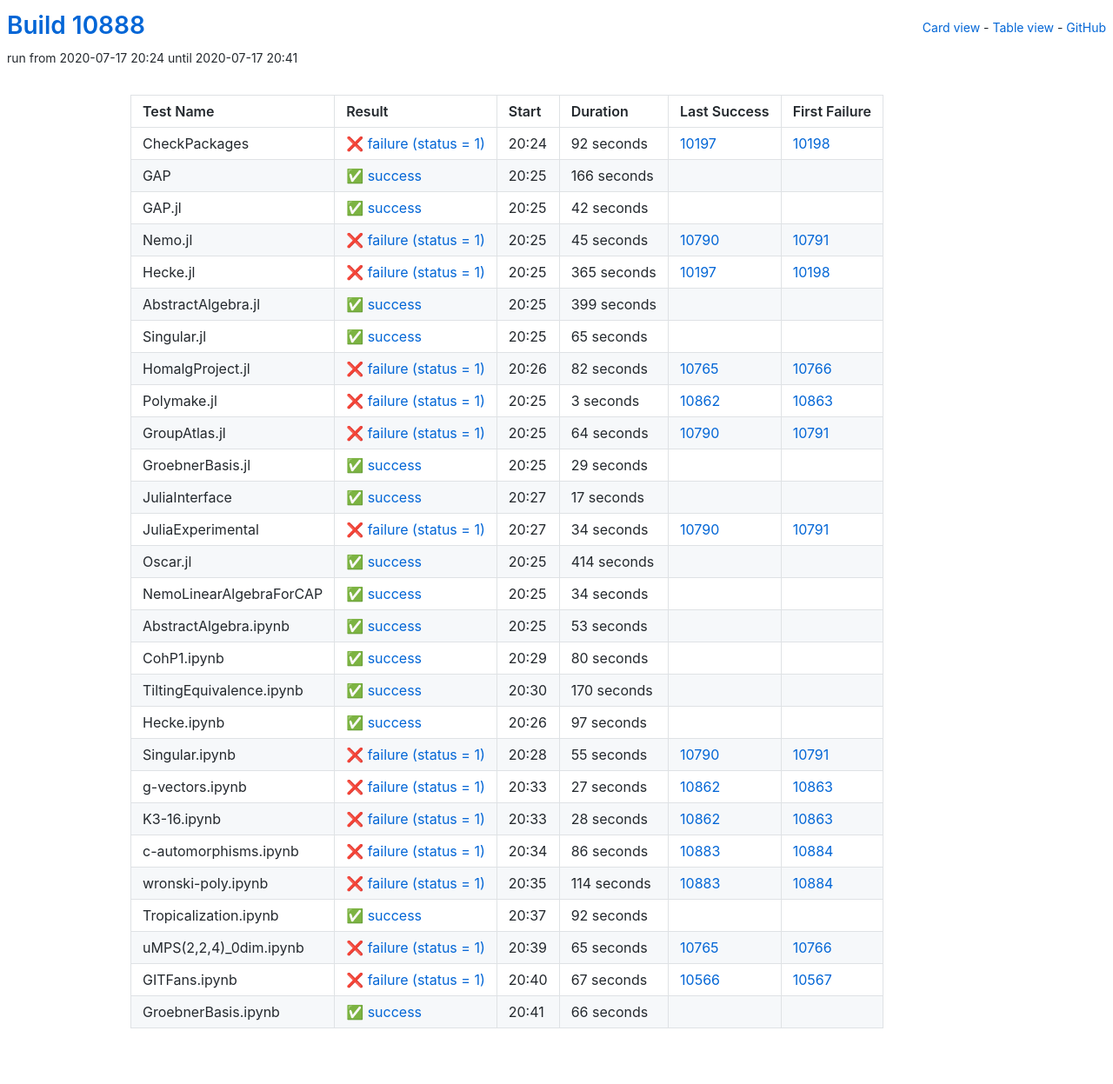
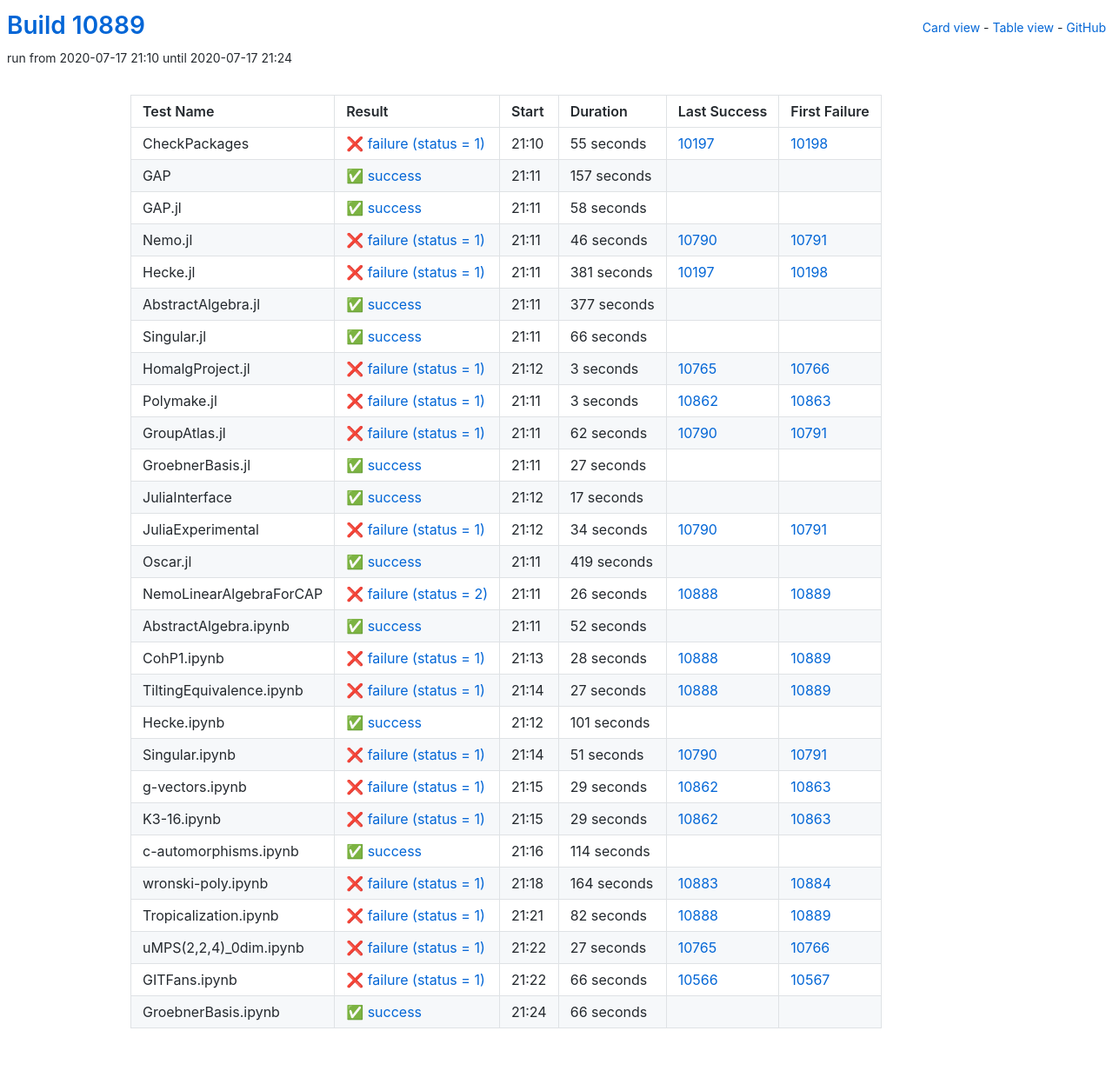
Before and after one commit to oscar-system/oscar-ci-status, a Jekyll site: the page built from table.html, in a window 1280 px wide. Shown: the whole page at 87% size. Built offline with Jekyll 4.4.1, drawn with Linux system fonts in a browser that asks for light colours.

Commit message:
Build #10889

```diff
--- a/_data/ci.yml
+++ b/_data/ci.yml
@@ -1,6 +1,6 @@
 ---
-build: 10888
-build_url: https://oscarci.mathematik.uni-kl.de/job/oscar/10888/
+build: 10889
+build_url: https://oscarci.mathematik.uni-kl.de/job/oscar/10889/
 job: oscar
 organization: oscar-system
 repo: oscar-ci-status
@@ -8,104 +8,104 @@
 tests:
 - name: CheckPackages
   id: checkpackages
-  log: https://oscarci.mathematik.uni-kl.de/job/oscar/10888/artifact/logs/build-10888/CheckPackages.log
-  start: 2020-07-17 20:24
+  log: https://oscarci.mathematik.uni-kl.de/job/oscar/10889/artifact/logs/build-10889/CheckPackages.log
+  start: 2020-07-17 21:10
   success: false
   exitcode: 1
   status: failure
-  duration: 92
+  duration: 55
   last_success: 10197
   last_success_url: https://oscarci.mathematik.uni-kl.de/job/oscar/10197/
   first_failure: 10198
   first_failure_url: https://oscarci.mathematik.uni-kl.de/job/oscar/10198/
 - name: GAP
   id: gap
-  log: https://oscarci.mathematik.uni-kl.de/job/oscar/10888/artifact/logs/build-10888/GAP.log
-  start: 2020-07-17 20:25
+  log: https://oscarci.mathematik.uni-kl.de/job/oscar/10889/artifact/logs/build-10889/GAP.log
+  start: 2020-07-17 21:11
   success: true
   exitcode: 0
   status: success
-  duration: 166
+  duration: 157
   last_success: false
   last_success_url:
   first_failure: false
   first_failure_url:
 - name: GAP.jl
   id: gap-jl
-  log: https://oscarci.mathematik.uni-kl.de/job/oscar/10888/artifact/logs/build-10888/GAP.jl.log
-  start: 2020-07-17 20:25
+  log: https://oscarci.mathematik.uni-kl.de/job/oscar/10889/artifact/logs/build-10889/GAP.jl.log
+  start: 2020-07-17 21:11
   success: true
   exitcode: 0
   status: success
-  duration: 42
+  duration: 58
   last_success: false
   last_success_url:
   first_failure: false
   first_failure_url:
 - name: Nemo.jl
   id: nemo-jl
-  log: https://oscarci.mathematik.uni-kl.de/job/oscar/10888/artifact/logs/build-10888/Nemo.jl.log
-  start: 2020-07-17 20:25
+  log: https://oscarci.mathematik.uni-kl.de/job/oscar/10889/artifact/logs/build-10889/Nemo.jl.log
+  start: 2020-07-17 21:11
   success: false
   exitcode: 1
   status: failure
-  duration: 45
+  duration: 46
   last_success: 10790
   last_success_url: https://oscarci.mathematik.uni-kl.de/job/oscar/10790/
   first_failure: 10791
   first_failure_url: https://oscarci.mathematik.uni-kl.de/job/oscar/10791/
 - name: Hecke.jl
   id: hecke-jl
-  log: https://oscarci.mathematik.uni-kl.de/job/oscar/10888/artifact/logs/build-10888/Hecke.jl.log
-  start: 2020-07-17 20:25
+  log: https://oscarci.mathematik.uni-kl.de/job/oscar/10889/artifact/logs/build-10889/Hecke.jl.log
+  start: 2020-07-17 21:11
   success: false
   exitcode: 1
   status: failure
-  duration: 365
+  duration: 381
   last_success: 10197
   last_success_url: https://oscarci.mathematik.uni-kl.de/job/oscar/10197/
   first_failure: 10198
   first_failure_url: https://oscarci.mathematik.uni-kl.de/job/oscar/10198/
 - name: AbstractAlgebra.jl
   id: abstractalgebra-jl
-  log: https://oscarci.mathematik.uni-kl.de/job/oscar/10888/artifact/logs/build-10888/AbstractAlgebra.jl.log
-  start: 2020-07-17 20:25
+  log: https://oscarci.mathematik.uni-kl.de/job/oscar/10889/artifact/logs/build-10889/AbstractAlgebra.jl.log
+  start: 2020-07-17 21:11
   success: true
   exitcode: 0
   status: success
-  duration: 399
+  duration: 377
   last_success: false
   last_success_url:
   first_failure: false
   first_failure_url:
 - name: Singular.jl
   id: singular-jl
-  log: https://oscarci.mathematik.uni-kl.de/job/oscar/10888/artifact/logs/build-10888/Singular.jl.log
-  start: 2020-07-17 20:25
+  log: https://oscarci.mathematik.uni-kl.de/job/oscar/10889/artifact/logs/build-10889/Singular.jl.log
+  start: 2020-07-17 21:11
   success: true
   exitcode: 0
   status: success
-  duration: 65
+  duration: 66
   last_success: false
   last_success_url:
   first_failure: false
   first_failure_url:
 - name: HomalgProject.jl
   id: homalgproject-jl
-  log: https://oscarci.mathematik.uni-kl.de/job/oscar/10888/artifact/logs/build-10888/HomalgProject.jl.log
-  start: 2020-07-17 20:26
+  log: https://oscarci.mathematik.uni-kl.de/job/oscar/10889/artifact/logs/build-10889/HomalgProject.jl.log
+  start: 2020-07-17 21:12
   success: false
   exitcode: 1
   status: failure
-  duration: 82
+  duration: 3
   last_success: 10765
   last_success_url: https://oscarci.mathematik.uni-kl.de/job/oscar/10765/
   first_failure: 10766
   first_failure_url: https://oscarci.mathematik.uni-kl.de/job/oscar/10766/
 - name: Polymake.jl
   id: polymake-jl
-  log: https://oscarci.mathematik.uni-kl.de/job/oscar/10888/artifact/logs/build-10888/Polymake.jl.log
-  start: 2020-07-17 20:25
+  log: https://oscarci.mathematik.uni-kl.de/job/oscar/10889/artifact/logs/build-10889/Polymake.jl.log
+  start: 2020-07-17 21:11
   success: false
   exitcode: 1
   status: failure
@@ -116,32 +116,32 @@
   first_failure_url: https://oscarci.mathematik.uni-kl.de/job/oscar/10863/
 - name: GroupAtlas.jl
   id: groupatlas-jl
-  log: https://oscarci.mathematik.uni-kl.de/job/oscar/10888/artifact/logs/build-10888/GroupAtlas.jl.log
-  start: 2020-07-17 20:25
+  log: https://oscarci.mathematik.uni-kl.de/job/oscar/10889/artifact/logs/build-10889/GroupAtlas.jl.log
+  start: 2020-07-17 21:11
   success: false
   exitcode: 1
   status: failure
-  duration: 64
+  duration: 62
   last_success: 10790
   last_success_url: https://oscarci.mathematik.uni-kl.de/job/oscar/10790/
   first_failure: 10791
   first_failure_url: https://oscarci.mathematik.uni-kl.de/job/oscar/10791/
 - name: GroebnerBasis.jl
   id: groebnerbasis-jl
-  log: https://oscarci.mathematik.uni-kl.de/job/oscar/10888/artifact/logs/build-10888/GroebnerBasis.jl.log
-  start: 2020-07-17 20:25
+  log: https://oscarci.mathematik.uni-kl.de/job/oscar/10889/artifact/logs/build-10889/GroebnerBasis.jl.log
+  start: 2020-07-17 21:11
   success: true
   exitcode: 0
   status: success
-  duration: 29
+  duration: 27
   last_success: false
   last_success_url:
   first_failure: false
   first_failure_url:
 - name: JuliaInterface
   id: juliainterface
-  log: https://oscarci.mathematik.uni-kl.de/job/oscar/10888/artifact/logs/build-10888/JuliaInterface.log
-  start: 2020-07-17 20:27
+  log: https://oscarci.mathematik.uni-kl.de/job/oscar/10889/artifact/logs/build-10889/JuliaInterface.log
+  start: 2020-07-17 21:12
   success: true
   exitcode: 0
   status: success
@@ -152,8 +152,8 @@
   first_failure_url:
 - name: JuliaExperimental
   id: juliaexperimental
-  log: https://oscarci.mathematik.uni-kl.de/job/oscar/10888/artifact/logs/build-10888/JuliaExperimental.log
-  start: 2020-07-17 20:27
+  log: https://oscarci.mathematik.uni-kl.de/job/oscar/10889/artifact/logs/build-10889/JuliaExperimental.log
+  start: 2020-07-17 21:12
   success: false
   exitcode: 1
   status: failure
@@ -164,176 +164,176 @@
   first_failure_url: https://oscarci.mathematik.uni-kl.de/job/oscar/10791/
 - name: Oscar.jl
   id: oscar-jl
-  log: https://oscarci.mathematik.uni-kl.de/job/oscar/10888/artifact/logs/build-10888/Oscar.jl.log
-  start: 2020-07-17 20:25
+  log: https://oscarci.mathematik.uni-kl.de/job/oscar/10889/artifact/logs/build-10889/Oscar.jl.log
+  start: 2020-07-17 21:11
   success: true
   exitcode: 0
   status: success
-  duration: 414
+  duration: 419
   last_success: false
   last_success_url:
   first_failure: false
   first_failure_url:
 - name: NemoLinearAlgebraForCAP
   id: nemolinearalgebraforcap
-  log: https://oscarci.mathematik.uni-kl.de/job/oscar/10888/artifact/logs/build-10888/NemoLinearAlgebraForCAP.log
-  start: 2020-07-17 20:25
+  log: https://oscarci.mathematik.uni-kl.de/job/oscar/10889/artifact/logs/build-10889/NemoLinearAlgebraForCAP.log
+  start: 2020-07-17 21:11
+  success: false
+  exitcode: 2
+  status: failure
+  duration: 26
+  last_success: 10888
+  last_success_url: https://oscarci.mathematik.uni-kl.de/job/oscar/10888/
+  first_failure: 10889
+  first_failure_url: https://oscarci.mathematik.uni-kl.de/job/oscar/10889/
+- name: AbstractAlgebra.ipynb
+  id: abstractalgebra-ipynb
+  log: https://oscarci.mathematik.uni-kl.de/job/oscar/10889/artifact/logs/build-10889/AbstractAlgebra.ipynb.log
+  start: 2020-07-17 21:11
   success: true
   exitcode: 0
   status: success
-  duration: 34
-  last_success: false
-  last_success_url:
-  first_failure: false
-  first_failure_url:
-- name: AbstractAlgebra.ipynb
-  id: abstractalgebra-ipynb
-  log: https://oscarci.mathematik.uni-kl.de/job/oscar/10888/artifact/logs/build-10888/AbstractAlgebra.ipynb.log
-  start: 2020-07-17 20:25
-  success: true
-  exitcode: 0
-  status: success
-  duration: 53
+  duration: 52
   last_success: false
   last_success_url:
   first_failure: false
   first_failure_url:
 - name: CohP1.ipynb
   id: cohp1-ipynb
-  log: https://oscarci.mathematik.uni-kl.de/job/oscar/10888/artifact/logs/build-10888/CohP1.ipynb.log
-  start: 2020-07-17 20:29
+  log: https://oscarci.mathematik.uni-kl.de/job/oscar/10889/artifact/logs/build-10889/CohP1.ipynb.log
+  start: 2020-07-17 21:13
+  success: false
+  exitcode: 1
+  status: failure
+  duration: 28
+  last_success: 10888
+  last_success_url: https://oscarci.mathematik.uni-kl.de/job/oscar/10888/
+  first_failure: 10889
+  first_failure_url: https://oscarci.mathematik.uni-kl.de/job/oscar/10889/
+- name: TiltingEquivalence.ipynb
+  id: tiltingequivalence-ipynb
+  log: https://oscarci.mathematik.uni-kl.de/job/oscar/10889/artifact/logs/build-10889/TiltingEquivalence.ipynb.log
+  start: 2020-07-17 21:14
+  success: false
+  exitcode: 1
+  status: failure
+  duration: 27
+  last_success: 10888
+  last_success_url: https://oscarci.mathematik.uni-kl.de/job/oscar/10888/
+  first_failure: 10889
+  first_failure_url: https://oscarci.mathematik.uni-kl.de/job/oscar/10889/
+- name: Hecke.ipynb
+  id: hecke-ipynb
+  log: https://oscarci.mathematik.uni-kl.de/job/oscar/10889/artifact/logs/build-10889/Hecke.ipynb.log
+  start: 2020-07-17 21:12
   success: true
   exitcode: 0
   status: success
-  duration: 80
-  last_success: false
-  last_success_url:
-  first_failure: false
-  first_failure_url:
-- name: TiltingEquivalence.ipynb
-  id: tiltingequivalence-ipynb
-  log: https://oscarci.mathematik.uni-kl.de/job/oscar/10888/artifact/logs/build-10888/TiltingEquivalence.ipynb.log
-  start: 2020-07-17 20:30
-  success: true
-  exitcode: 0
-  status: success
-  duration: 170
-  last_success: false
-  last_success_url:
-  first_failure: false
-  first_failure_url:
-- name: Hecke.ipynb
-  id: hecke-ipynb
-  log: https://oscarci.mathematik.uni-kl.de/job/oscar/10888/artifact/logs/build-10888/Hecke.ipynb.log
-  start: 2020-07-17 20:26
-  success: true
-  exitcode: 0
-  status: success
-  duration: 97
+  duration: 101
   last_success: false
   last_success_url:
   first_failure: false
   first_failure_url:
 - name: Singular.ipynb
   id: singular-ipynb
-  log: https://oscarci.mathematik.uni-kl.de/job/oscar/10888/artifact/logs/build-10888/Singular.ipynb.log
-  start: 2020-07-17 20:28
+  log: https://oscarci.mathematik.uni-kl.de/job/oscar/10889/artifact/logs/build-10889/Singular.ipynb.log
+  start: 2020-07-17 21:14
   success: false
   exitcode: 1
   status: failure
-  duration: 55
+  duration: 51
   last_success: 10790
   last_success_url: https://oscarci.mathematik.uni-kl.de/job/oscar/10790/
   first_failure: 10791
   first_failure_url: https://oscarci.mathematik.uni-kl.de/job/oscar/10791/
 - name: g-vectors.ipynb
   id: g-vectors-ipynb
-  log: https://oscarci.mathematik.uni-kl.de/job/oscar/10888/artifact/logs/build-10888/g-vectors.ipynb.log
-  start: 2020-07-17 20:33
+  log: https://oscarci.mathematik.uni-kl.de/job/oscar/10889/artifact/logs/build-10889/g-vectors.ipynb.log
+  start: 2020-07-17 21:15
   success: false
   exitcode: 1
   status: failure
-  duration: 27
+  duration: 29
   last_success: 10862
   last_success_url: https://oscarci.mathematik.uni-kl.de/job/oscar/10862/
   first_failure: 10863
   first_failure_url: https://oscarci.mathematik.uni-kl.de/job/oscar/10863/
 - name: K3-16.ipynb
   id: k3-16-ipynb
-  log: https://oscarci.mathematik.uni-kl.de/job/oscar/10888/artifact/logs/build-10888/K3-16.ipynb.log
-  start: 2020-07-17 20:33
+  log: https://oscarci.mathematik.uni-kl.de/job/oscar/10889/artifact/logs/build-10889/K3-16.ipynb.log
+  start: 2020-07-17 21:15
   success: false
   exitcode: 1
   status: failure
-  duration: 28
+  duration: 29
   last_success: 10862
   last_success_url: https://oscarci.mathematik.uni-kl.de/job/oscar/10862/
   first_failure: 10863
   first_failure_url: https://oscarci.mathematik.uni-kl.de/job/oscar/10863/
 - name: c-automorphisms.ipynb
   id: c-automorphisms-ipynb
-  log: https://oscarci.mathematik.uni-kl.de/job/oscar/10888/artifact/logs/build-10888/c-automorphisms.ipynb.log
-  start: 2020-07-17 20:34
+  log: https://oscarci.mathematik.uni-kl.de/job/oscar/10889/artifact/logs/build-10889/c-automorphisms.ipynb.log
+  start: 2020-07-17 21:16
+  success: true
+  exitcode: 0
+  status: success
+  duration: 114
+  last_success: false
+  last_success_url:
+  first_failure: false
+  first_failure_url:
+- name: wronski-poly.ipynb
+  id: wronski-poly-ipynb
+  log: https://oscarci.mathematik.uni-kl.de/job/oscar/10889/artifact/logs/build-10889/wronski-poly.ipynb.log
+  start: 2020-07-17 21:18
   success: false
   exitcode: 1
   status: failure
-  duration: 86
-  last_success: 10883
-  last_success_url: https://oscarci.mathematik.uni-kl.de/job/oscar/10883/
-  first_failure: 10884
-  first_failure_url: https://oscarci.mathematik.uni-kl.de/job/oscar/10884/
-- name: wronski-poly.ipynb
-  id: wronski-poly-ipynb
-  log: https://oscarci.mathematik.uni-kl.de/job/oscar/10888/artifact/logs/build-10888/wronski-poly.ipynb.log
-  start: 2020-07-17 20:35
-  success: false
-  exitcode: 1
-  status: failure
-  duration: 114
+  duration: 164
   last_success: 10883
   last_success_url: https://oscarci.mathematik.uni-kl.de/job/oscar/10883/
   first_failure: 10884
   first_failure_url: https://oscarci.mathematik.uni-kl.de/job/oscar/10884/
 - name: Tropicalization.ipynb
   id: tropicalization-ipynb
-  log: https://oscarci.mathematik.uni-kl.de/job/oscar/10888/artifact/logs/build-10888/Tropicalization.ipynb.log
-  start: 2020-07-17 20:37
-  success: true
-  exitcode: 0
-  status: success
-  duration: 92
-  last_success: false
-  last_success_url:
-  first_failure: false
-  first_failure_url:
-- name: uMPS(2,2,4)_0dim.ipynb
-  id: umps-2-2-4-0dim-ipynb
-  log: https://oscarci.mathematik.uni-kl.de/job/oscar/10888/artifact/logs/build-10888/uMPS-2-2-4-_0dim.ipynb.log
-  start: 2020-07-17 20:39
+  log: https://oscarci.mathematik.uni-kl.de/job/oscar/10889/artifact/logs/build-10889/Tropicalization.ipynb.log
+  start: 2020-07-17 21:21
   success: false
   exitcode: 1
   status: failure
-  duration: 65
+  duration: 82
+  last_success: 10888
+  last_success_url: https://oscarci.mathematik.uni-kl.de/job/oscar/10888/
+  first_failure: 10889
+  first_failure_url: https://oscarci.mathematik.uni-kl.de/job/oscar/10889/
+- name: uMPS(2,2,4)_0dim.ipynb
+  id: umps-2-2-4-0dim-ipynb
+  log: https://oscarci.mathematik.uni-kl.de/job/oscar/10889/artifact/logs/build-10889/uMPS-2-2-4-_0dim.ipynb.log
+  start: 2020-07-17 21:22
+  success: false
+  exitcode: 1
+  status: failure
+  duration: 27
   last_success: 10765
   last_success_url: https://oscarci.mathematik.uni-kl.de/job/oscar/10765/
   first_failure: 10766
   first_failure_url: https://oscarci.mathematik.uni-kl.de/job/oscar/10766/
 - name: GITFans.ipynb
   id: gitfans-ipynb
-  log: https://oscarci.mathematik.uni-kl.de/job/oscar/10888/artifact/logs/build-10888/GITFans.ipynb.log
-  start: 2020-07-17 20:40
+  log: https://oscarci.mathematik.uni-kl.de/job/oscar/10889/artifact/logs/build-10889/GITFans.ipynb.log
+  start: 2020-07-17 21:22
   success: false
   exitcode: 1
   status: failure
-  duration: 67
+  duration: 66
   last_success: 10566
   last_success_url: https://oscarci.mathematik.uni-kl.de/job/oscar/10566/
   first_failure: 10567
   first_failure_url: https://oscarci.mathematik.uni-kl.de/job/oscar/10567/
 - name: GroebnerBasis.ipynb
   id: groebnerbasis-ipynb
-  log: https://oscarci.mathematik.uni-kl.de/job/oscar/10888/artifact/logs/build-10888/GroebnerBasis.ipynb.log
-  start: 2020-07-17 20:41
+  log: https://oscarci.mathematik.uni-kl.de/job/oscar/10889/artifact/logs/build-10889/GroebnerBasis.ipynb.log
+  start: 2020-07-17 21:24
   success: true
   exitcode: 0
   status: success
```
Also changed, not shown: README.md.
